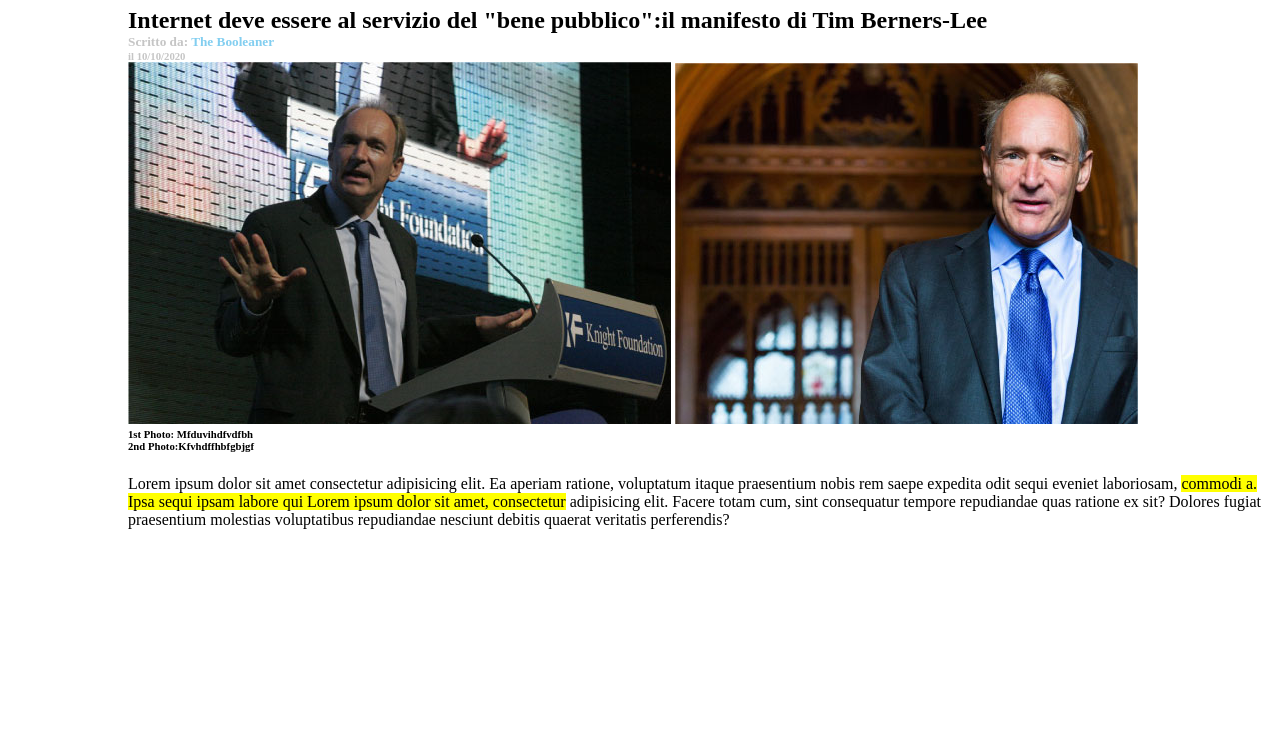
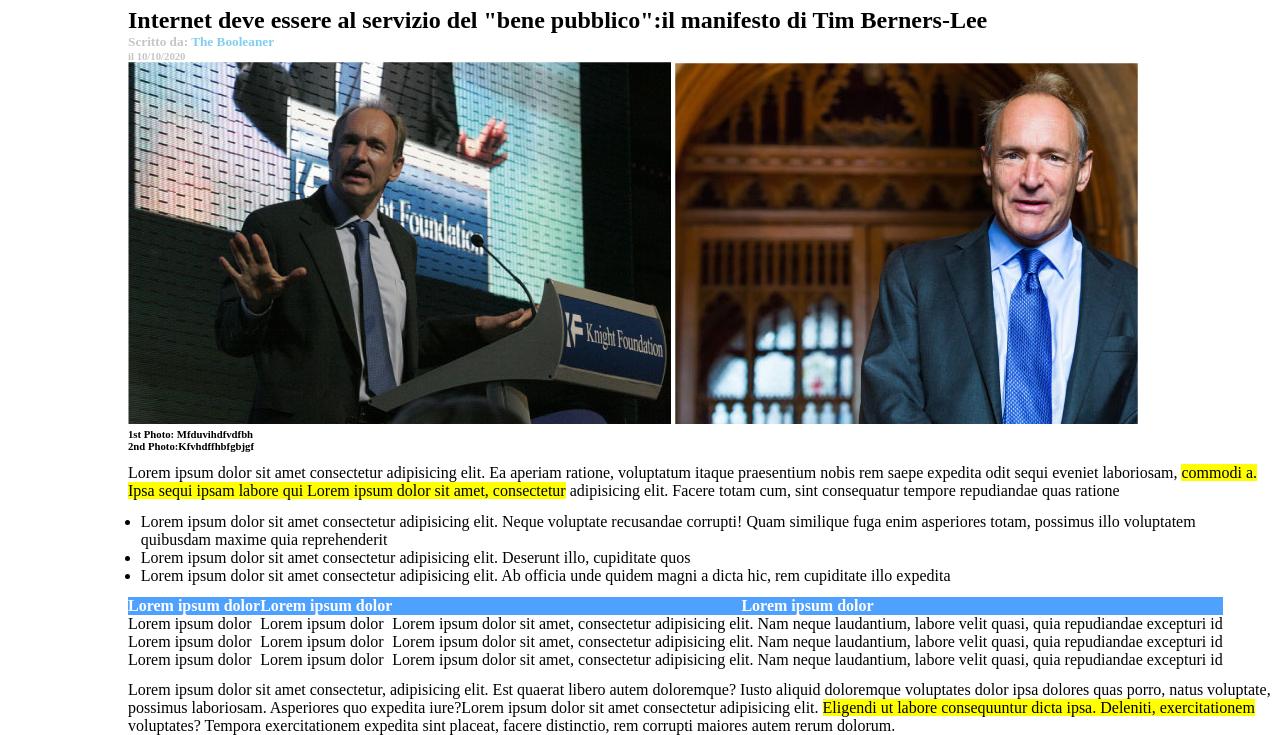
Before and after one commit to IlarioForcherio/html-css-booleaner, a plain HTML site: page index.html in a window 1280 px wide. Shown: the part 71-806 px from the top of the page. Drawn offline with Linux system fonts and the light colour scheme.

Commit message:
tabella e testo

```diff
--- a/assets/style.css
+++ b/assets/style.css
@@ -44,5 +44,28 @@ main h5{
    margin-left: 10%;
 }
 p{
-    margin-top: 2%;
+    margin-top: 1%;
 }
+.list{
+    margin-left: 10%;
+    padding: 1%;
+}
+table{
+    border-spacing: 0;
+}
+.table{
+
+    margin-left: 10%;
+    border:5%;
+}
+thead{
+    background-color: #4ea1ff;
+    color: white;
+}
+.tablesec1{
+
+    background-color: aquamarine;
+}
+.item{
+    margin-left: 10%;
+}
--- a/index.html
+++ b/index.html
@@ -27,13 +27,55 @@
             <img src="/assets/img/tim-2.jpg" alt="">
             <h6>1st Photo: Mfduvihdfvdfbh</h6>
             <h6>2nd Photo:Kfvhdffhbfgbjgf</h6>
-            <p>Lorem ipsum dolor sit amet consectetur adipisicing elit. Ea aperiam ratione, voluptatum itaque praesentium nobis rem saepe expedita odit sequi eveniet laboriosam, <mark>commodi a. Ipsa sequi ipsam labore qui Lorem ipsum dolor sit amet, consectetur</mark>   adipisicing elit. Facere totam cum, sint consequatur tempore repudiandae quas ratione ex sit? Dolores fugiat praesentium molestias voluptatibus repudiandae nesciunt debitis quaerat veritatis perferendis? </p>
+            <p>Lorem ipsum dolor sit amet consectetur adipisicing elit. Ea aperiam ratione, voluptatum itaque praesentium nobis rem saepe expedita odit sequi eveniet laboriosam, <mark>commodi a. Ipsa sequi ipsam labore qui Lorem ipsum dolor sit amet, consectetur</mark>   adipisicing elit. Facere totam cum, sint consequatur tempore repudiandae quas ratione  </p>
             </div>
 
 
         </section>
         <!-- lista,tabella e paragrafo -->
-        <section></section>
+        <section>
+            <div class="list">
+                <ul>
+                    <li>Lorem ipsum dolor sit amet consectetur adipisicing elit. Neque voluptate recusandae corrupti! Quam similique fuga enim asperiores totam, possimus illo voluptatem quibusdam maxime quia reprehenderit </li>
+                    <li>Lorem ipsum dolor sit amet consectetur adipisicing elit. Deserunt illo, cupiditate quos  </li>
+                    <li>Lorem ipsum dolor sit amet consectetur adipisicing elit. Ab officia unde quidem magni a dicta hic, rem cupiditate illo expedita </li>
+                </ul>
+            </div>
+            <div class="table">
+                <table>
+                    <thead>
+                        <tr>
+                            <th>Lorem ipsum dolor</th>
+                            <th>Lorem ipsum dolor</th>
+                            <th>Lorem ipsum dolor</th>
+                        </tr>
+                    </thead>
+                    <tbody>
+                        <div class="tablesec1">
+                            <tr>
+                                <td>Lorem ipsum dolor</td>
+                                <td>Lorem ipsum dolor</td>
+                                <td>Lorem ipsum dolor sit amet, consectetur adipisicing elit. Nam neque laudantium, labore velit quasi, quia repudiandae excepturi id </td>
+                            </tr>
+                        </div>
+                        <tr>
+                            <td>Lorem ipsum dolor</td>
+                            <td>Lorem ipsum dolor</td>
+                            <td>Lorem ipsum dolor sit amet, consectetur adipisicing elit. Nam neque laudantium, labore velit quasi, quia repudiandae excepturi id </td>
+                        </tr>
+                        <tr>
+                            <td>Lorem ipsum dolor</td>
+                            <td>Lorem ipsum dolor</td>
+                            <td>Lorem ipsum dolor sit amet, consectetur adipisicing elit. Nam neque laudantium, labore velit quasi, quia repudiandae excepturi id </td>
+                        </tr>
+                    </tbody>
+                    <tfoot></tfoot>
+                </table>
+            </div>
+            <div class="item">
+                <p>Lorem ipsum dolor sit amet consectetur, adipisicing elit. Est quaerat libero autem doloremque? Iusto aliquid doloremque voluptates dolor ipsa dolores quas porro, natus voluptate, possimus laboriosam. Asperiores quo expedita iure?Lorem ipsum dolor sit amet consectetur adipisicing elit. <mark>Eligendi ut labore consequuntur dicta ipsa. Deleniti, exercitationem </mark> voluptates? Tempora exercitationem expedita sint placeat, facere distinctio, rem corrupti maiores autem rerum dolorum.</p>
+            </div>
+        </section>
     </main>
     <!-- footer -->
     <footer>
```
